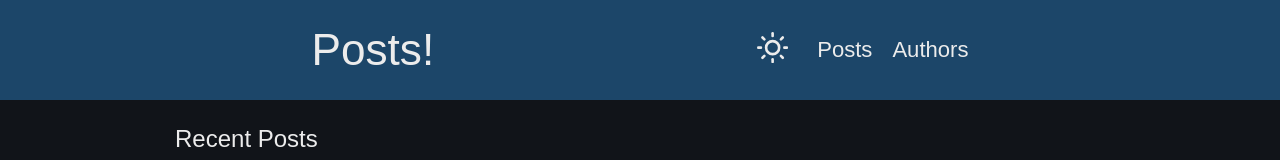
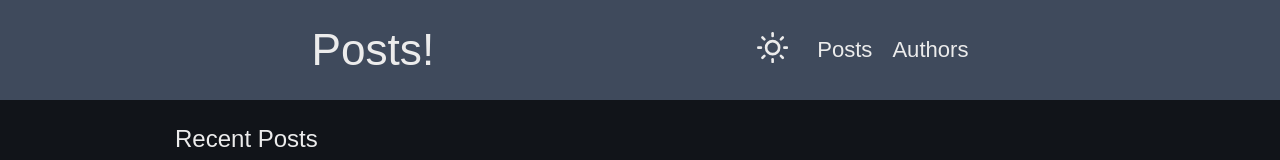
Before and after one commit to brunonasc74/blogpost-frontend-challenge, a React (Vite) app: page / in a window 1280 px wide. Shown: the top 160 px of the page. Built offline with nearby package versions, Linux system fonts and the light colour scheme; no server answers; the HTML template or start-up script is replaced by a standard one.

Commit message:
feat: additional color add

```diff
--- a/src/components/Navbar.jsx
+++ b/src/components/Navbar.jsx
@@ -70,6 +70,7 @@ const StyledNavbar = styled.nav`
           bottom: 0;
           left: 20px;
           font-size: 1.7em;
+          cursor: pointer;
         }
         &:nth-child(2) {
           padding-left: 40px;
--- a/src/theme.js
+++ b/src/theme.js
@@ -7,7 +7,8 @@ export const screen = {
 export const darkTheme = {
   body: '#111419',
   text: '#ececec',
-  navColor: '#1c4669'
+  navColor: '#3f4a5c',
+  card: '#2a313d'
 };
 
 export const lightTheme = {
```
